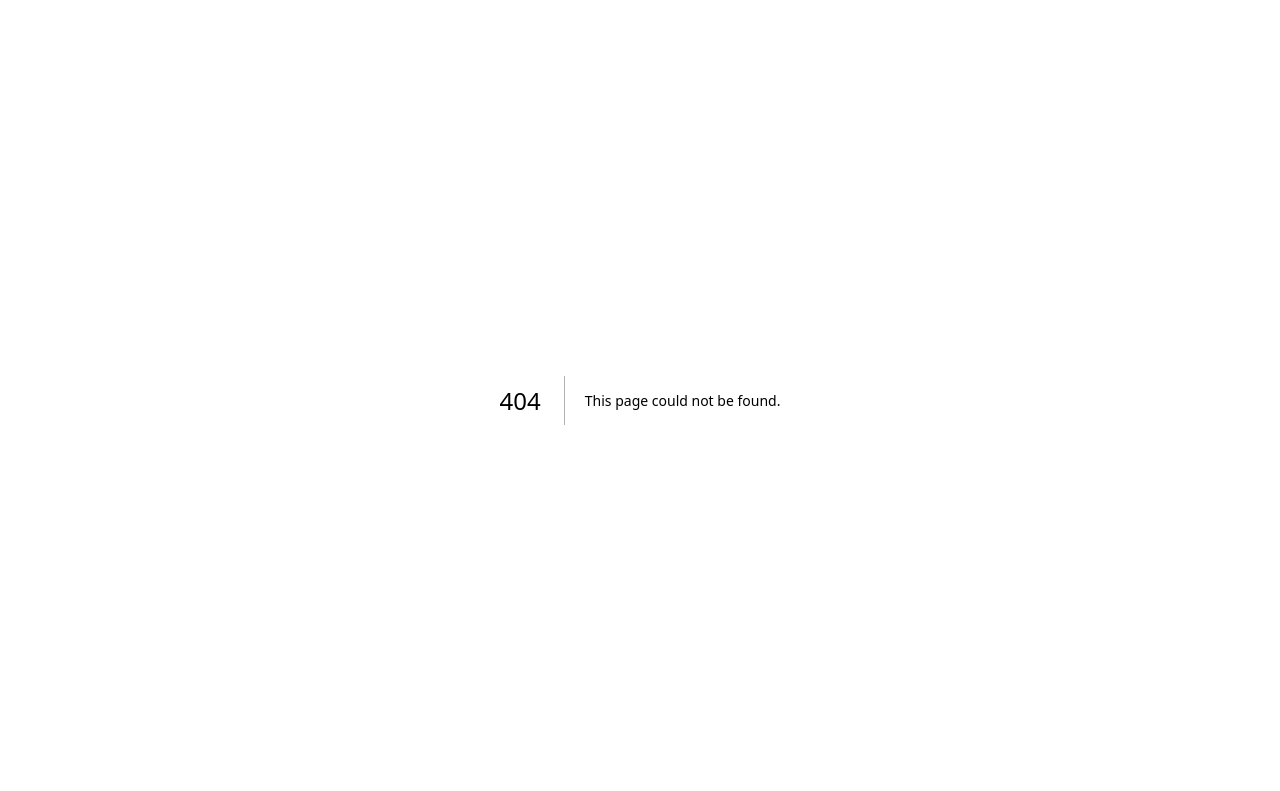
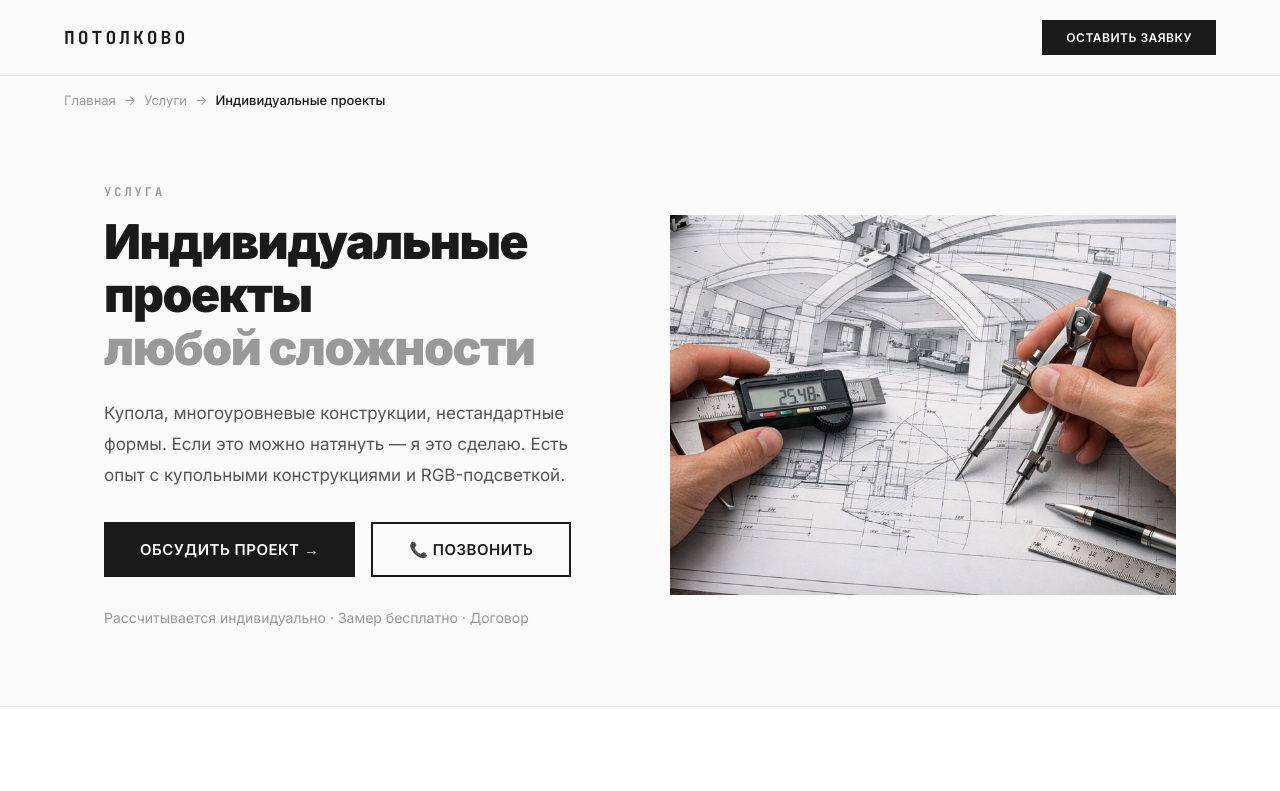
Before and after one commit to svladimirtsk-crypto/nextjs-potolkovo, a Next.js app: page /uslugi/individualnye-proekty in a window 1280 px wide. Before the commit this address had no page. Shown: the top 791 px of the page. Built offline with nearby package versions, Linux system fonts and the light colour scheme.

Commit message:
Create page.tsx

```diff
--- /dev/null
+++ b/app/uslugi/individualnye-proekty/page.tsx
@@ -0,0 +1,47 @@
+import type { Metadata } from "next";
+import ServicePageLayout from "../_components/ServicePageLayout";
+
+export const metadata: Metadata = {
+  title: "Индивидуальные натяжные потолки любой сложности — ПОТОЛКОВО",
+  description: "Купола, многоуровневые конструкции, нестандартные формы из натяжного потолка. Мастер 15+ лет. Москва и МО.",
+  keywords: "купол из потолка, нестандартный потолок, сложный натяжной потолок, многоуровневый потолок",
+};
+
+export default function Page() {
+  return (
+    <ServicePageLayout
+      breadcrumb="Индивидуальные проекты"
+      badge="Услуга"
+      h1="Индивидуальные проекты"
+      h1sub="любой сложности"
+      description="Купола, многоуровневые конструкции, нестандартные формы. Если это можно натянуть — я это сделаю. Есть опыт с купольными конструкциями и RGB-подсветкой."
+      ctaText="Обсудить проект"
+      price="Рассчитывается индивидуально"
+      image="/svc-custom.jpeg"
+      imageAlt="Индивидуальный проект натяжного потолка — купол"
+      sectionTitle="Что я могу сделать"
+      sectionParagraphs={[
+        "Любые нестандартные формы: купола, волны, многоуровневые конструкции с подсветкой, комбинации материалов.",
+        "Реализованный проект: объёмный купол из натяжного полотна с интегрированной RGB-подсветкой — полностью кастомная конструкция.",
+        "Каждый такой проект — это инженерия, расчёты и много ручной работы. Но именно такие задачи мне интересны больше всего.",
+      ]}
+      advantagesTitle="Почему я"
+      advantages={[
+        { icon: "🏗️", title: "Опыт 15+ лет", desc: "Сложные объекты — моя специализация" },
+        { icon: "📐", title: "Свой расчёт", desc: "Проектирую каркас и подсветку сам" },
+        { icon: "🎨", title: "Любая форма", desc: "Купола, волны, многоуровневые" },
+        { icon: "🌈", title: "RGB-подсветка", desc: "Управление цветом с пульта" },
+      ]}
+      otherServices={[
+        ["Теневой профиль", "/uslugi/tenevoy-profil"],
+        ["Парящие потолки", "/uslugi/paryashchie-potolki"],
+        ["Световые линии", "/uslugi/svetovye-linii"],
+        ["Трековое освещение", "/uslugi/trekovoe-osveshchenie"],
+        ["Скрытые карнизы", "/uslugi/skrytye-karnizy"],
+        ["Продажа трек-света", "/uslugi/prodazha-trekovogo-osveshcheniya"],
+        ["Простые потолки", "/uslugi/prostye-potolki"],
+        ["Светопрозрачные потолки", "/uslugi/svetoprozrachnye-potolki"],
+      ]}
+    />
+  );
+}
```
